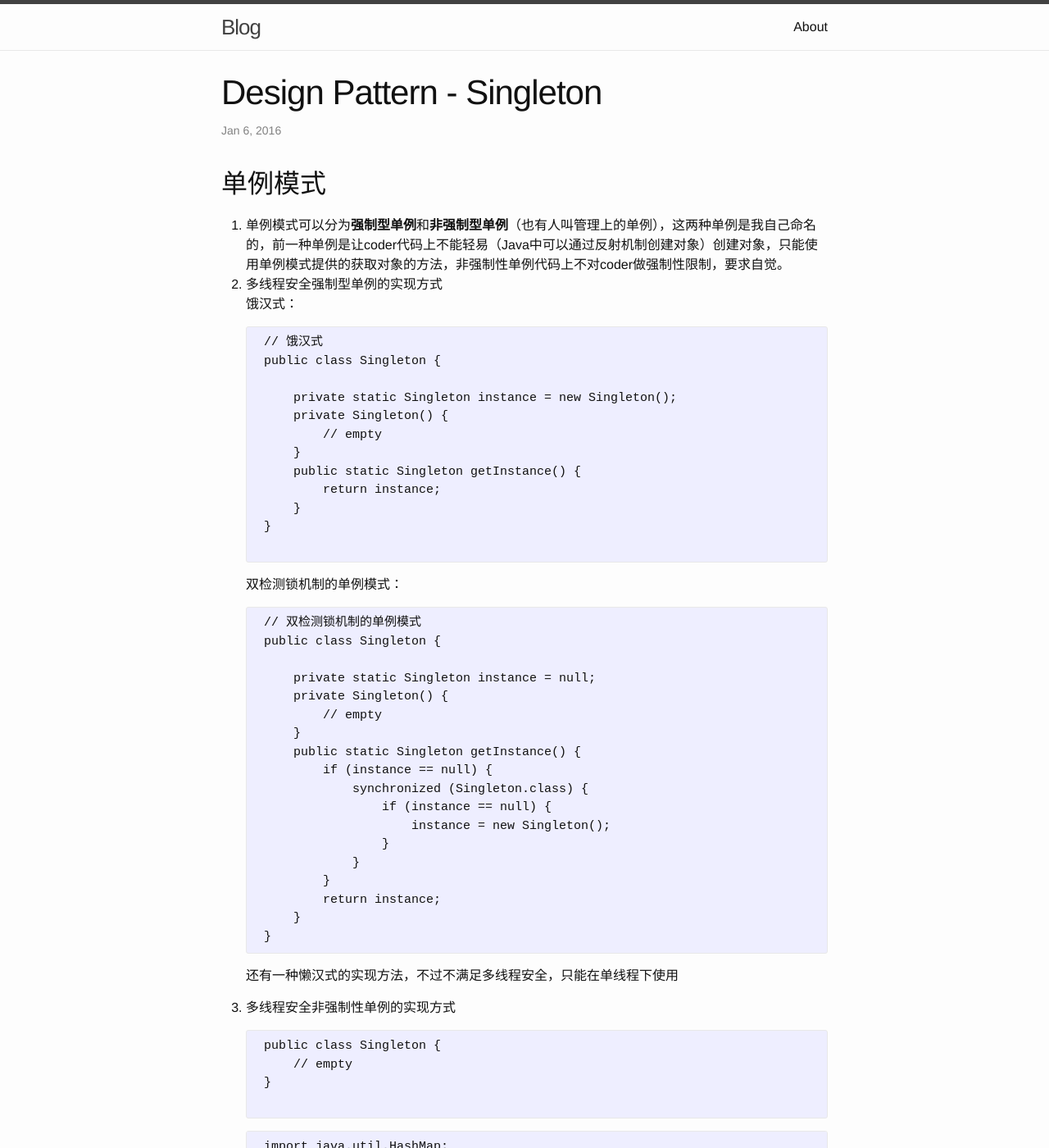
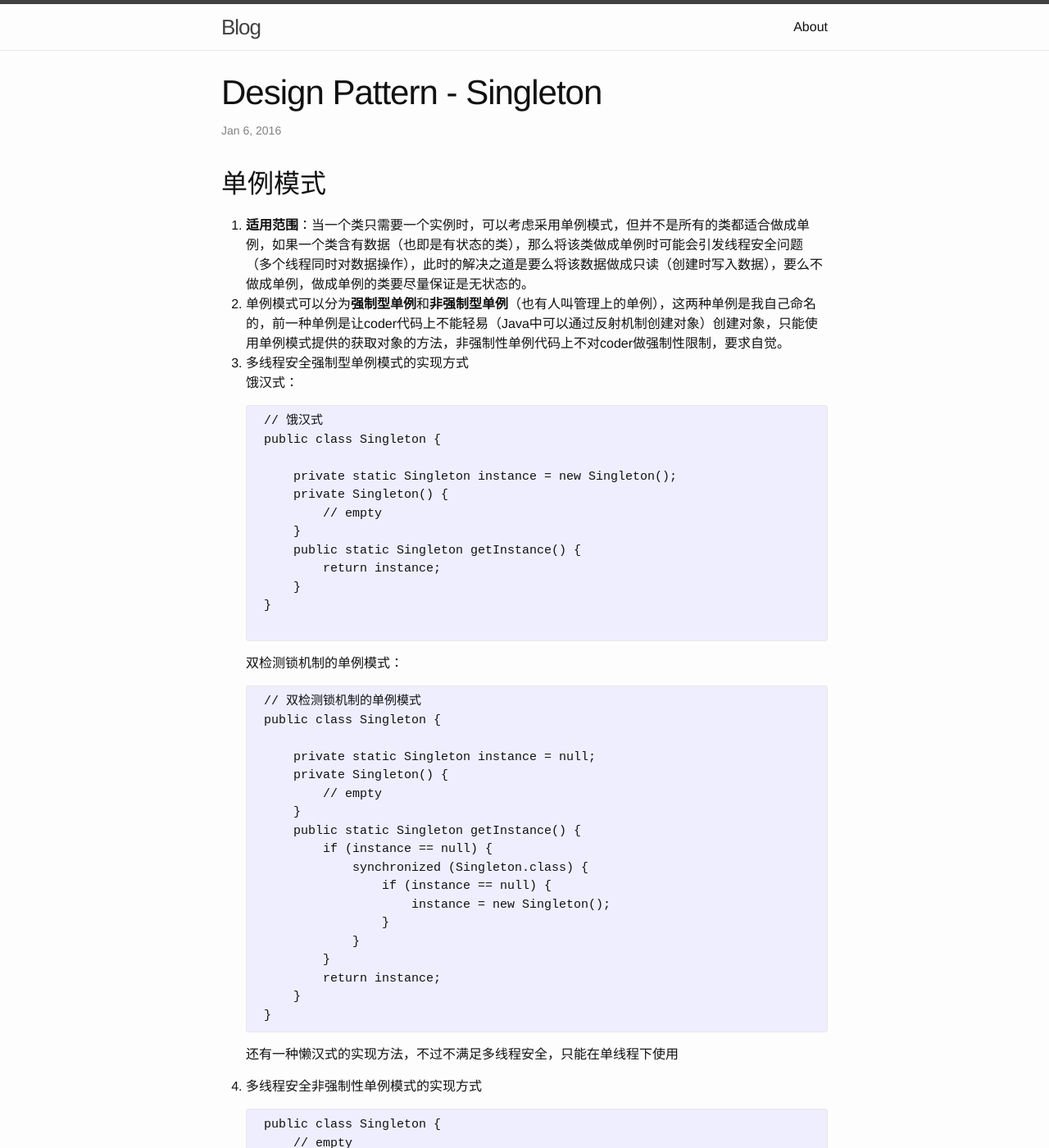
Before and after one commit to vandykai/vandykai.github.io, a Jekyll site: the page built from _posts/2016-01-05-design-model-singleton.markdown, in a window 1280 px wide and 1400 px high. Shown: the whole window at 82% size. Built offline with Jekyll 4.4.1, drawn with Linux system fonts in a browser that asks for light colours; Markdown is read by kramdown in place of the engine named in the settings; some of the changed text lies outside the part shown.

Commit message:
[new feature]: 1. Add a post. [update code]:. 2. update a article's structure. [implements]: All.

```diff
--- a/_posts/2016-01-05-design-model-singleton.markdown
+++ b/_posts/2016-01-05-design-model-singleton.markdown
@@ -9,8 +9,9 @@ tags: [design-pattern, singleton]
 ---
 ##单例模式
 
-1. 单例模式可以分为**强制型单例**和**非强制型单例**（也有人叫管理上的单例），这两种单例是我自己命名的，前一种单例是让coder代码上不能轻易（Java中可以通过反射机制创建对象）创建对象，只能使用单例模式提供的获取对象的方法，非强制性单例代码上不对coder做强制性限制，要求自觉。
-2. 多线程安全强制型单例的实现方式
+1. **适用范围**：当一个类只需要一个实例时，可以考虑采用单例模式，但并不是所有的类都适合做成单例，如果一个类含有数据（也即是有状态的类），那么将该类做成单例时可能会引发线程安全问题（多个线程同时对数据操作），此时的解决之道是要么将该数据做成只读（创建时写入数据），要么不做成单例，做成单例的类要尽量保证是无状态的。
+2. 单例模式可以分为**强制型单例**和**非强制型单例**（也有人叫管理上的单例），这两种单例是我自己命名的，前一种单例是让coder代码上不能轻易（Java中可以通过反射机制创建对象）创建对象，只能使用单例模式提供的获取对象的方法，非强制性单例代码上不对coder做强制性限制，要求自觉。
+3. 多线程安全强制型单例模式的实现方式
     饿汉式：
 
     ~~~ Java
@@ -52,7 +53,7 @@ tags: [design-pattern, singleton]
 
     还有一种懒汉式的实现方法，不过不满足多线程安全，只能在单线程下使用
 
-3. 多线程安全非强制性单例的实现方式
+4. 多线程安全非强制性单例模式的实现方式
 
     ~~~~ Java
     public class Singleton {
```
Also changed, not shown: other parts of _posts/2016-01-05-design-model-singleton.markdown (+1 -2 lines), _posts/2016-01-07-design-model-factory-method.markdown (added, +81 -0 lines).
